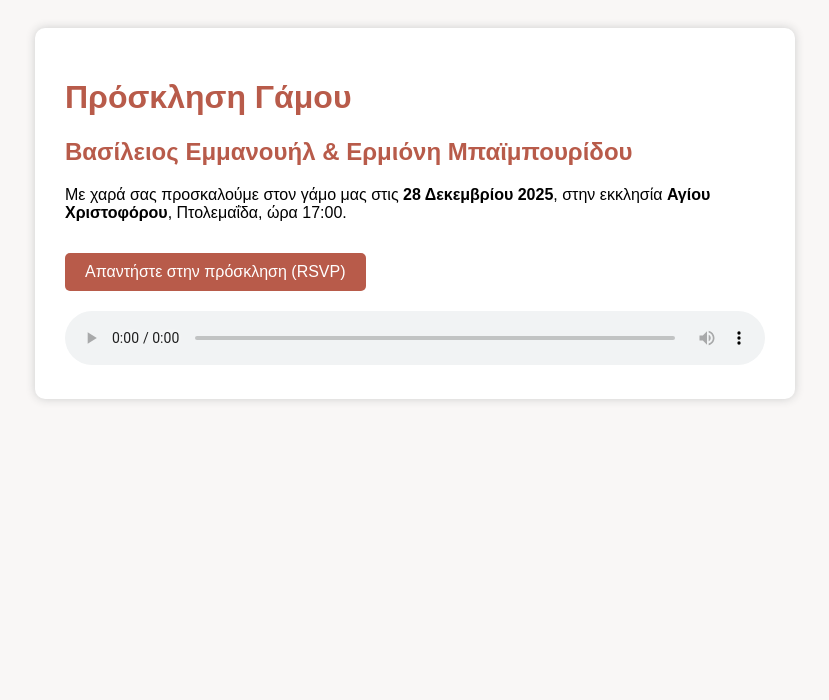
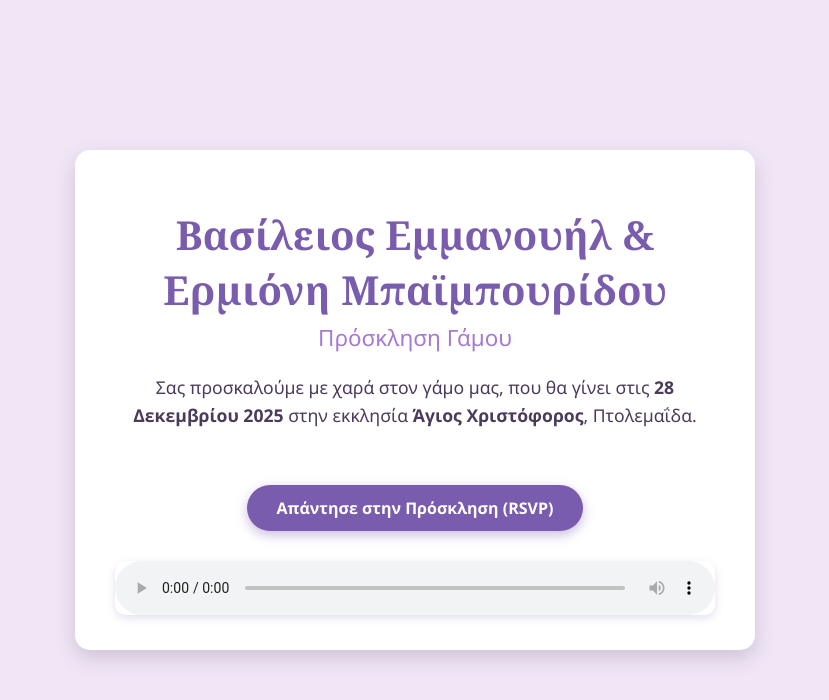
Before and after one commit to emmaskill33/gamos-site, a plain HTML site: page index.html in a window 1280 px wide. Shown: the whole page, without its empty margins (225-1054 px from the left). Drawn offline with Linux system fonts and the light colour scheme.

Commit message:
Update index.html

```diff
--- a/index.html
+++ b/index.html
@@ -1,22 +1,114 @@
 <!DOCTYPE html>
 <html lang="el">
 <head>
-  <meta charset="UTF-8">
-  <meta name="viewport" content="width=device-width, initial-scale=1">
+  <meta charset="UTF-8" />
+  <meta name="viewport" content="width=device-width, initial-scale=1" />
   <title>Πρόσκληση Γάμου - Βασίλειος & Ερμιόνη</title>
   <style>
-    body { font-family: sans-serif; background: #f9f7f6; padding: 20px; }
-    .box { background: white; max-width: 700px; margin: auto; padding: 30px; border-radius: 10px; box-shadow: 0 0 10px #ccc; }
-    h1, h2 { color: #b85b4a; }
-    .btn { display: inline-block; margin-top: 15px; background: #b85b4a; color: white; padding: 10px 20px; text-decoration: none; border-radius: 5px; }
-    audio { margin-top: 20px; width: 100%; }
+    body {
+      font-family: 'Segoe UI', Tahoma, Geneva, Verdana, sans-serif;
+      background-color: #f0e6f6;
+      margin: 0;
+      padding: 0;
+      color: #4b3b5a;
+      display: flex;
+      justify-content: center;
+      align-items: center;
+      min-height: 100vh;
+    }
+    .container {
+      background: white;
+      max-width: 600px;
+      padding: 30px 40px;
+      border-radius: 15px;
+      box-shadow: 0 8px 20px rgba(75, 59, 90, 0.2);
+      text-align: center;
+    }
+    h1 {
+      font-family: 'Georgia', serif;
+      font-weight: 700;
+      font-size: 2.5rem;
+      margin-bottom: 5px;
+      color: #7a5cae;
+    }
+    h2 {
+      margin-top: 0;
+      font-weight: 400;
+      font-size: 1.4rem;
+      color: #a67ad1;
+      margin-bottom: 20px;
+    }
+    p {
+      font-size: 1.1rem;
+      line-height: 1.6;
+      margin-bottom: 25px;
+    }
+    .rsvp-button {
+      display: inline-block;
+      padding: 12px 30px;
+      background-color: #7a5cae;
+      color: white;
+      font-weight: 600;
+      border-radius: 30px;
+      text-decoration: none;
+      transition: background-color 0.3s ease;
+      box-shadow: 0 4px 12px rgba(122, 92, 174, 0.4);
+      margin-bottom: 30px;
+    }
+    .rsvp-button:hover {
+      background-color: #5c4099;
+      box-shadow: 0 6px 15px rgba(92, 64, 153, 0.6);
+    }
+    .images {
+      display: flex;
+      gap: 15px;
+      justify-content: center;
+      flex-wrap: wrap;
+      margin-bottom: 30px;
+    }
+    .images img {
+      width: 140px;
+      height: 140px;
+      object-fit: cover;
+      border-radius: 12px;
+      box-shadow: 0 4px 10px rgba(122, 92, 174, 0.3);
+      transition: transform 0.3s ease;
+      cursor: pointer;
+    }
+    .images img:hover {
+      transform: scale(1.05);
+      box-shadow: 0 8px 20px rgba(122, 92, 174, 0.5);
+    }
+    audio {
+      width: 100%;
+      outline: none;
+      border-radius: 10px;
+      box-shadow: 0 3px 8px rgba(122, 92, 174, 0.2);
+    }
   </style>
 </head>
 <body>
-  <div class="box">
-    <h1>Πρόσκληση Γάμου</h1>
-    <h2>Βασίλειος Εμμανουήλ & Ερμιόνη Μπαϊμπουρίδου</h2>
-    <p>Με χαρά σας προσκαλούμε στον γάμο μας στις <strong>28 Δεκεμβρίου 2025</strong>, στην εκκλησία <strong>Αγίου Χριστοφόρου</strong>, Πτολεμαΐδα, ώρα 17:00.</p>
-    <a class="btn" href="https://forms.gle/your-form-link" target="_blank">Απαντήστε στην πρόσκληση (RSVP)</a>
+  <div class="container">
+    <h1>Βασίλειος Εμμανουήλ & Ερμιόνη Μπαϊμπουρίδου</h1>
+    <h2>Πρόσκληση Γάμου</h2>
+    <p>
+      Σας προσκαλούμε με χαρά στον γάμο μας, που θα γίνει στις <strong>28 Δεκεμβρίου 2025</strong> στην εκκλησία <strong>Άγιος Χριστόφορος</strong>, Πτολεμαΐδα.
+    </p>
+
+    <!-- Χώρος για εικόνες -->
+    <div class="images">
+      <!-- Μόλις ανεβάσεις εικόνες, βάλε εδώ <img> tags -->
+      <!-- Παράδειγμα: <img src="photo1.jpg" alt="Φωτογραφία γάμου" /> -->
+    </div>
+
+    <a href="https://forms.gle/your-form-link" target="_blank" class="rsvp-button">
+      Απάντησε στην Πρόσκληση (RSVP)
+    </a>
+
     <audio controls autoplay loop>
-      <source src="https://www.soundhelix
+      <source src="https://www.soundhelix.com/examples/mp3/SoundHelix-Song-1.mp3" type="audio/mpeg" />
+      Η συσκευή σας δεν υποστηρίζει την αναπαραγωγή ήχου.
+    </audio>
+  </div>
+</body>
+</html>
```
